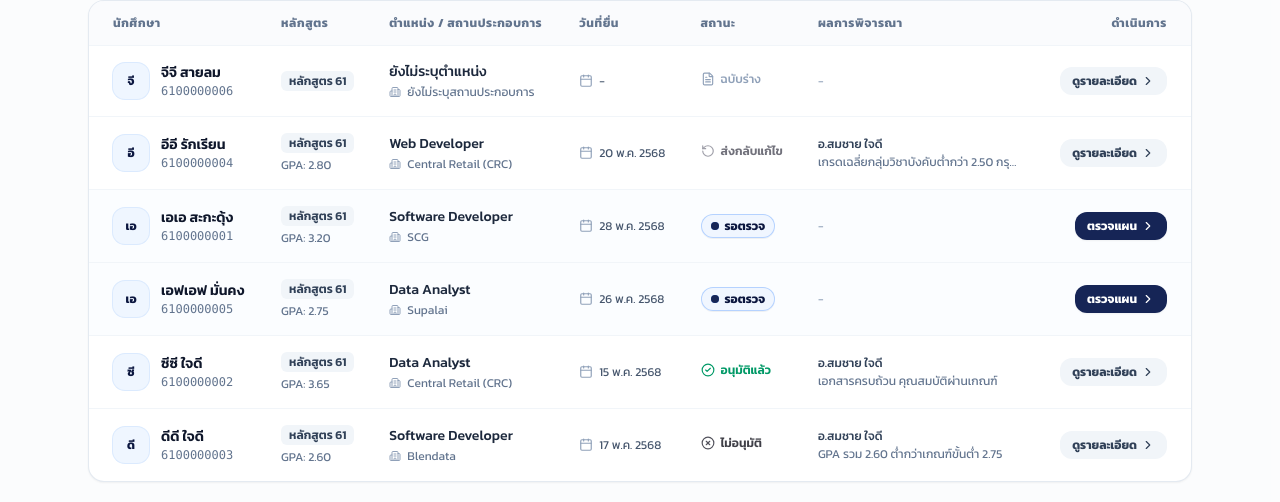
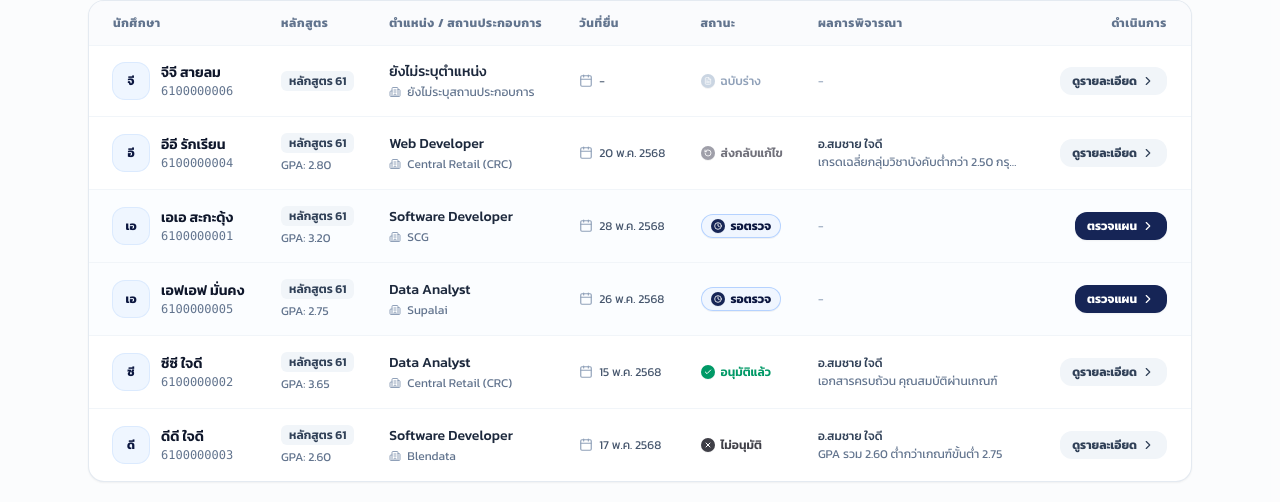
Before and after one commit to KaylahJin/CS361-Project, a React (Vite) app: page / in a window 1280 px wide. Both pictures are taken after a click on the button 759 px from the left and 32 px from the top of the page. Shown: the part 360-862 px from the top of the page. Built offline with nearby package versions, Linux system fonts and the light colour scheme; no server answers.

Commit message:
style: convert status and decision icons to solid filled icons

```diff
--- a/src/components/plans/PlanDetailModal.tsx
+++ b/src/components/plans/PlanDetailModal.tsx
@@ -3,13 +3,12 @@ import {
   AlertCircle,
   Building2,
   Calendar,
-  CheckCircle2,
+  Check,
   GraduationCap,
   Loader2,
   RotateCcw,
   UserCheck,
   X,
-  XCircle,
 } from 'lucide-react';
 import type { PlanReviewItem, ReviewDecision } from '../../types/planReview';
 import { submitPlanReview, getCurrentReviewer } from '../../data/planReviewApi';
@@ -231,7 +230,9 @@ export const PlanDetailModal: React.FC<PlanDetailModalProps> = ({
             </h4>
             <div className="mt-2.5 flex items-center justify-between rounded-xl bg-slate-50 p-3 text-xs">
               <div className="flex items-center gap-2">
-                <CheckCircle2 className="h-4 w-4 text-emerald-600" />
+                <span className="flex h-4 w-4 shrink-0 items-center justify-center rounded-full bg-emerald-600 text-white shadow-2xs">
+                  <Check className="h-2.5 w-2.5 stroke-[3]" />
+                </span>
                 <span className="text-slate-700 font-medium">ยอมรับเงื่อนไขการเตรียมความพร้อมก่อนสหกิจ</span>
               </div>
               <span className="text-slate-400">
@@ -292,11 +293,15 @@ export const PlanDetailModal: React.FC<PlanDetailModalProps> = ({
                     onChange={() => setDecision('APPROVED')}
                     className="sr-only"
                   />
-                  <CheckCircle2
-                    className={`h-4 w-4 ${
-                      decision === 'APPROVED' ? 'text-emerald-600' : 'text-slate-400'
+                  <span
+                    className={`flex h-5 w-5 shrink-0 items-center justify-center rounded-full transition-colors ${
+                      decision === 'APPROVED'
+                        ? 'bg-emerald-600 text-white shadow-2xs'
+                        : 'bg-slate-200 text-slate-500'
                     }`}
-                  />
+                  >
+                    <Check className="h-3 w-3 stroke-[3]" />
+                  </span>
                   <span>อนุมัติ (Approve)</span>
                 </label>
 
@@ -318,11 +323,15 @@ export const PlanDetailModal: React.FC<PlanDetailModalProps> = ({
                     onChange={() => setDecision('RETURNED')}
                     className="sr-only"
                   />
-                  <RotateCcw
-                    className={`h-4 w-4 ${
-                      decision === 'RETURNED' ? 'text-zinc-500' : 'text-slate-400'
+                  <span
+                    className={`flex h-5 w-5 shrink-0 items-center justify-center rounded-full transition-colors ${
+                      decision === 'RETURNED'
+                        ? 'bg-zinc-400 text-white shadow-2xs'
+                        : 'bg-slate-200 text-slate-500'
                     }`}
-                  />
+                  >
+                    <RotateCcw className="h-3 w-3 stroke-[2.5]" />
+                  </span>
                   <span>ส่งกลับแก้ไข (Return)</span>
                 </label>
 
@@ -344,11 +353,15 @@ export const PlanDetailModal: React.FC<PlanDetailModalProps> = ({
                     onChange={() => setDecision('REJECTED')}
                     className="sr-only"
                   />
-                  <XCircle
-                    className={`h-4 w-4 ${
-                      decision === 'REJECTED' ? 'text-zinc-700' : 'text-slate-400'
+                  <span
+                    className={`flex h-5 w-5 shrink-0 items-center justify-center rounded-full transition-colors ${
+                      decision === 'REJECTED'
+                        ? 'bg-zinc-700 text-white shadow-2xs'
+                        : 'bg-slate-200 text-slate-500'
                     }`}
-                  />
+                  >
+                    <X className="h-3 w-3 stroke-[3]" />
+                  </span>
                   <span>ไม่อนุมัติ (Reject)</span>
                 </label>
               </div>
--- a/src/components/plans/PlanListTable.tsx
+++ b/src/components/plans/PlanListTable.tsx
@@ -1,5 +1,13 @@
-import React from 'react';
-import { Building2, Calendar, CheckCircle2, ChevronRight, FileText, RotateCcw, XCircle } from 'lucide-react';
+import {
+  Building2,
+  Calendar,
+  Check,
+  ChevronRight,
+  Clock,
+  FileText,
+  RotateCcw,
+  X,
+} from 'lucide-react';
 import type { PlanReviewItem } from '../../types/planReview';
 
 interface PlanListTableProps {
@@ -14,9 +22,8 @@ export const PlanStatusBadge: React.FC<{ status: PlanReviewItem['status'] }> = (
     case 'SUBMITTED':
       return (
         <span className="inline-flex items-center gap-1.5 rounded-full bg-blue-50/90 px-2.5 py-1 text-xs font-bold text-blue-700 ring-1 ring-inset ring-blue-500/30 shadow-2xs">
-          <span className="relative flex h-2 w-2">
-            <span className="absolute inline-flex h-full w-full animate-ping rounded-full bg-blue-500 opacity-75" />
-            <span className="relative inline-flex h-2 w-2 rounded-full bg-blue-600" />
+          <span className="flex h-3.5 w-3.5 shrink-0 items-center justify-center rounded-full bg-blue-600 text-white shadow-2xs">
+            <Clock className="h-2 w-2 stroke-[2.5]" />
           </span>
           <span>รอตรวจ</span>
         </span>
@@ -24,21 +31,27 @@ export const PlanStatusBadge: React.FC<{ status: PlanReviewItem['status'] }> = (
     case 'RETURNED':
       return (
         <span className="inline-flex items-center gap-1.5 text-xs font-semibold text-zinc-500">
-          <RotateCcw className="h-3.5 w-3.5 text-zinc-400" />
+          <span className="flex h-3.5 w-3.5 shrink-0 items-center justify-center rounded-full bg-zinc-400 text-white shadow-2xs">
+            <RotateCcw className="h-2 w-2 stroke-[2.5]" />
+          </span>
           <span>ส่งกลับแก้ไข</span>
         </span>
       );
     case 'APPROVED':
       return (
         <span className="inline-flex items-center gap-1.5 text-xs font-semibold text-emerald-600">
-          <CheckCircle2 className="h-3.5 w-3.5" />
+          <span className="flex h-3.5 w-3.5 shrink-0 items-center justify-center rounded-full bg-emerald-600 text-white shadow-2xs">
+            <Check className="h-2 w-2 stroke-[3]" />
+          </span>
           <span>อนุมัติแล้ว</span>
         </span>
       );
     case 'REJECTED':
       return (
         <span className="inline-flex items-center gap-1.5 text-xs font-semibold text-zinc-700">
-          <XCircle className="h-3.5 w-3.5 text-zinc-600" />
+          <span className="flex h-3.5 w-3.5 shrink-0 items-center justify-center rounded-full bg-zinc-700 text-white shadow-2xs">
+            <X className="h-2 w-2 stroke-[3]" />
+          </span>
           <span>ไม่อนุมัติ</span>
         </span>
       );
@@ -46,7 +59,9 @@ export const PlanStatusBadge: React.FC<{ status: PlanReviewItem['status'] }> = (
     default:
       return (
         <span className="inline-flex items-center gap-1.5 text-xs font-medium text-slate-400">
-          <FileText className="h-3.5 w-3.5" />
+          <span className="flex h-3.5 w-3.5 shrink-0 items-center justify-center rounded-full bg-slate-300 text-white shadow-2xs">
+            <FileText className="h-2 w-2 stroke-[2]" />
+          </span>
           <span>ฉบับร่าง</span>
         </span>
       );
--- a/src/components/plans/PlanProgressChart.tsx
+++ b/src/components/plans/PlanProgressChart.tsx
@@ -1,9 +1,8 @@
 import { useState, useRef, useEffect } from 'react';
 import {
-  CheckCircle2,
+  Check,
   Clock,
   RotateCcw,
-  XCircle,
   X,
 } from 'lucide-react';
 import type { PlanCounts } from '../../types/planReview';
@@ -113,7 +112,9 @@ export const PlanProgressChart = ({
         <div className="absolute top-full right-0 z-30 mt-2 w-72 rounded-2xl border border-slate-200 bg-white/98 p-4 shadow-xl backdrop-blur-md animate-in fade-in zoom-in-95 duration-150">
           <div className="flex items-center justify-between border-b border-slate-100 pb-2.5">
             <div className="flex items-center gap-2">
-              <CheckCircle2 className="h-4 w-4 text-emerald-600" />
+              <span className="flex h-4 w-4 shrink-0 items-center justify-center rounded-full bg-emerald-600 text-white shadow-2xs">
+                <Check className="h-2.5 w-2.5 stroke-[3]" />
+              </span>
               <h4 className="font-heading text-xs font-bold text-slate-800">
                 ผลงานที่ตรวจเสร็จแล้ว ({reviewedTotal}/{total} แผน {reviewProgress}%)
               </h4>
@@ -132,11 +133,13 @@ export const PlanProgressChart = ({
 
           {/* Detailed Breakdown of Completed Tasks */}
           <div className="mt-3 space-y-2.5 text-xs">
-            {/* 1. Approved (Completed - Green as requested) */}
+            {/* 1. Approved (Solid Emerald) */}
             <div className="space-y-1">
               <div className="flex items-center justify-between text-emerald-600">
                 <span className="flex items-center gap-1.5 font-semibold">
-                  <CheckCircle2 className="h-3.5 w-3.5" />
+                  <span className="flex h-3.5 w-3.5 shrink-0 items-center justify-center rounded-full bg-emerald-600 text-white shadow-2xs">
+                    <Check className="h-2 w-2 stroke-[3]" />
+                  </span>
                   <span>อนุมัติแล้ว</span>
                 </span>
                 <span className="font-semibold text-slate-800">
@@ -151,11 +154,13 @@ export const PlanProgressChart = ({
               </div>
             </div>
 
-            {/* 2. Returned for Revision (Yellow desaturated to B&W: Lighter silver gray) */}
+            {/* 2. Returned for Revision (Solid Light Silver Gray) */}
             <div className="space-y-1">
               <div className="flex items-center justify-between text-zinc-500">
                 <span className="flex items-center gap-1.5 font-medium">
-                  <RotateCcw className="h-3.5 w-3.5 text-zinc-400" />
+                  <span className="flex h-3.5 w-3.5 shrink-0 items-center justify-center rounded-full bg-zinc-400 text-white shadow-2xs">
+                    <RotateCcw className="h-2 w-2 stroke-[2.5]" />
+                  </span>
                   <span>ส่งกลับแก้ไข</span>
                 </span>
                 <span className="font-semibold text-slate-800">
@@ -170,11 +175,13 @@ export const PlanProgressChart = ({
               </div>
             </div>
 
-            {/* 3. Rejected (Red desaturated to B&W: Dark charcoal gray) */}
+            {/* 3. Rejected (Solid Dark Charcoal Gray) */}
             <div className="space-y-1">
               <div className="flex items-center justify-between text-zinc-700">
                 <span className="flex items-center gap-1.5 font-semibold">
-                  <XCircle className="h-3.5 w-3.5 text-zinc-600" />
+                  <span className="flex h-3.5 w-3.5 shrink-0 items-center justify-center rounded-full bg-zinc-700 text-white shadow-2xs">
+                    <X className="h-2 w-2 stroke-[3]" />
+                  </span>
                   <span>ไม่อนุมัติ</span>
                 </span>
                 <span className="font-semibold text-slate-800">
@@ -194,11 +201,9 @@ export const PlanProgressChart = ({
           <div className="mt-3.5 pt-2.5 border-t border-slate-100">
             <div className="flex items-center justify-between rounded-xl bg-blue-50/80 border border-blue-200/80 px-3 py-2 text-xs shadow-2xs">
               <div className="flex items-center gap-2 text-blue-700 font-bold">
-                <span className="relative flex h-2 w-2">
-                  <span className="absolute inline-flex h-full w-full animate-ping rounded-full bg-blue-500 opacity-75" />
-                  <span className="relative inline-flex h-2 w-2 rounded-full bg-blue-600" />
+                <span className="flex h-4 w-4 shrink-0 items-center justify-center rounded-full bg-blue-600 text-white shadow-2xs">
+                  <Clock className="h-2.5 w-2.5 stroke-[2.5]" />
                 </span>
-                <Clock className="h-3.5 w-3.5 text-blue-600" />
                 <span>คงเหลือรอตรวจ</span>
               </div>
               <span className="font-extrabold text-blue-700">
```
